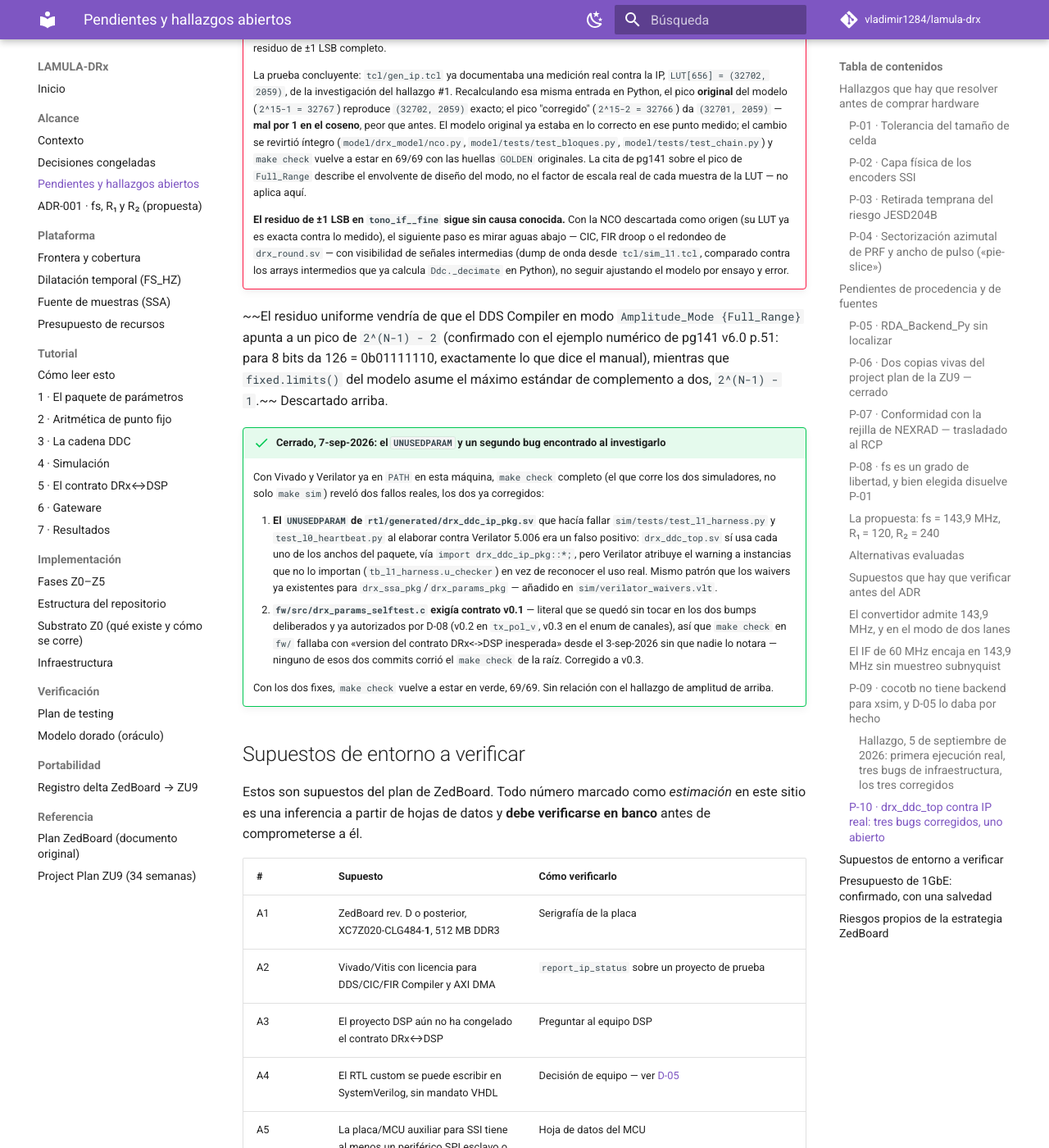
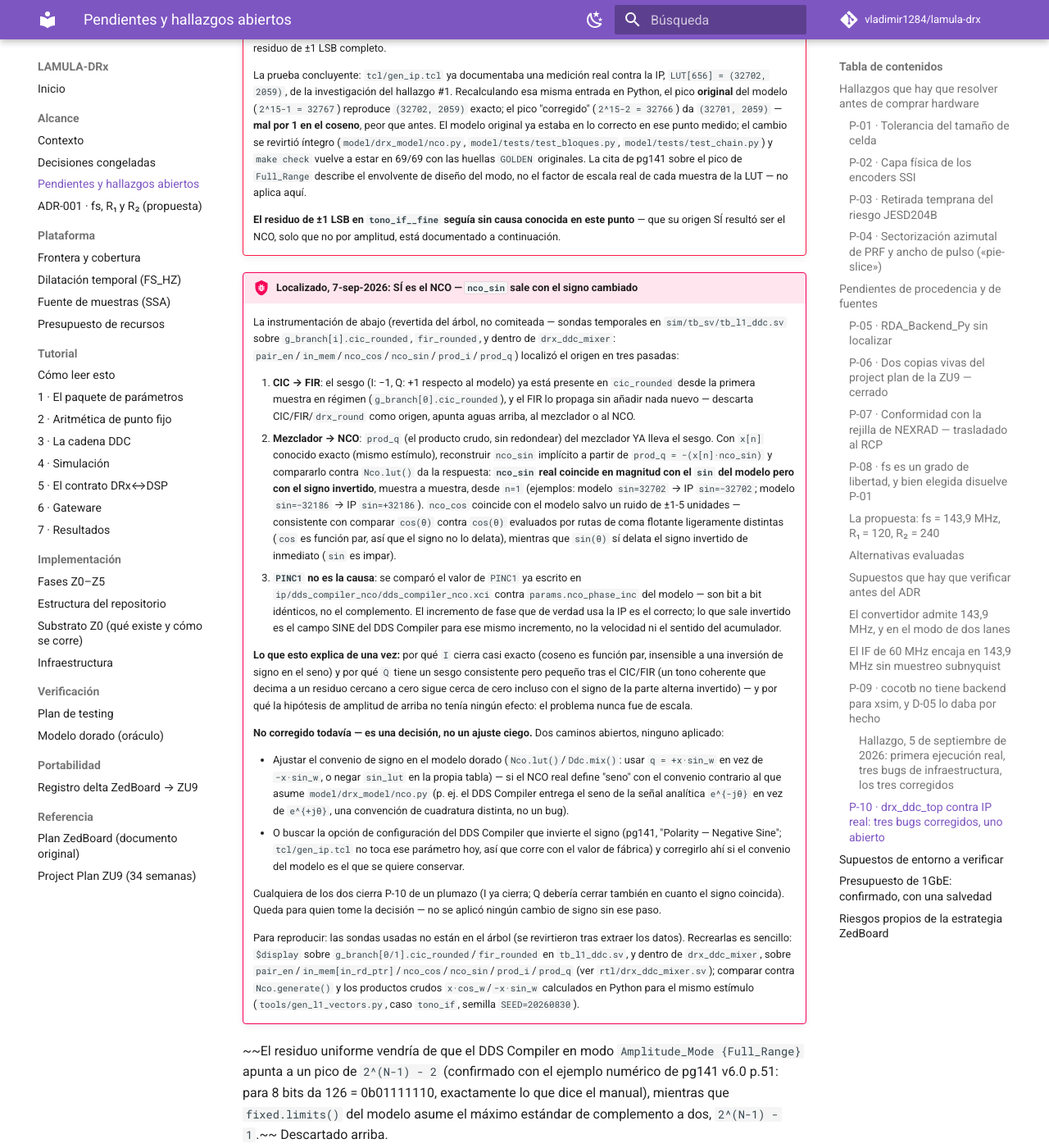
Before and after one commit to vladimir1284/lamula-drx, an MkDocs documentation site: the page built from docs/alcance/pendientes.md, in a window 1280 px wide and 1400 px high, scrolled down 14046 px. Shown: the whole window at 82% size. Built offline with MkDocs 1.6.1 and Material for MkDocs 9.7.7, drawn with Linux system fonts in a browser that asks for light colours; comment, search, counter and statistics services are not loaded; some of the changed text lies outside the part shown.

Commit message:
P-10: localizar el residuo de ±1 LSB — nco_sin sale con el signo invertido
Instrumentación temporal (sondas en tb_l1_ddc.sv sobre cic_rounded,
fir_rounded, y dentro de drx_ddc_mixer sobre pair_en/nco_cos/nco_sin/
prod_i/prod_q, revertida del árbol tras extraer los datos) más tres
corridas de xsim localizaron el sesgo:

- Ya está en cic_rounded desde la primera muestra en régimen; el FIR no
  añade nada -- descarta CIC/FIR/drx_round.
- El producto crudo del mezclador (prod_q) ya lo lleva. Reconstruyendo
  nco_sin implícito desde prod_q = -(x*nco_sin) con el estimulo conocido:
  coincide en magnitud con el sin() del modelo pero con el signo invertido,
  consistente desde n=1. nco_cos coincide (coseno es función par, no
  delata el signo; seno sí).
- PINC1 ya escrito en el XCI coincide bit a bit con params.nco_phase_inc
  del modelo -- no es un problema de incremento de fase, es el campo SINE
  del DDS Compiler.

Explica por qué I cierra casi exacto y por qué la hipótesis de amplitud
del commit anterior no tenía ningún efecto (nunca fue de escala). No se
aplica ningún fix todavía: es una decisión de convenio de signo (ajustar
el modelo, o encontrar la config de "Negative Sine" en el DDS Compiler),
documentada en pendientes.md para quien la tome.

Co-Authored-By: Claude Sonnet 5 <noreply@anthropic.com>

```diff
--- a/docs/alcance/pendientes.md
+++ b/docs/alcance/pendientes.md
@@ -486,8 +486,8 @@ que Z1 escriba `drx_ddc_top`.
 ### P-10 · `drx_ddc_top` contra IP real: tres bugs corregidos, uno abierto { #p-10 }
 
 **Estado:** parcialmente cerrado, 6/7 de septiembre de 2026 · **Dueño:** equipo · **Cierre
-pendiente de** el residuo de ±1 LSB de abajo, causa todavía desconocida (la hipótesis de amplitud
-del 7-sep se probó y se descartó).
+pendiente de** una decisión de convenio de signo — causa ya localizada (`nco_sin` invertido, ver
+abajo), falta decidir si se corrige en el modelo o en la configuración de la IP.
 
 Primera ejecución real de `tcl/gen_ip.tcl` + `tcl/sim_l1.tcl` contra el DDC de un canal
 (`rtl/drx_ddc_top.sv`, `rtl/drx_ddc_mixer.sv`, `rtl/drx_round.sv`, `rtl/drx_saturate.sv`), sobre
@@ -548,11 +548,63 @@ pero el residuo uniforme sigue sin explicación confirmada.
     originales. La cita de pg141 sobre el pico de `Full_Range` describe el envolvente de diseño del
     modo, no el factor de escala real de cada muestra de la LUT — no aplica aquí.
 
-    **El residuo de ±1 LSB en `tono_if__fine` sigue sin causa conocida.** Con la NCO descartada como
-    origen (su LUT ya es exacta contra lo medido), el siguiente paso es mirar aguas abajo — CIC,
-    FIR droop o el redondeo de `drx_round.sv` — con visibilidad de señales intermedias (dump de
-    onda desde `tcl/sim_l1.tcl`, comparado contra los arrays intermedios que ya calcula
-    `Ddc._decimate` en Python), no seguir ajustando el modelo por ensayo y error.
+    **El residuo de ±1 LSB en `tono_if__fine` seguía sin causa conocida en este punto** — que su
+    origen SÍ resultó ser el NCO, solo que no por amplitud, está documentado a continuación.
+
+!!! bug "Localizado, 7-sep-2026: SÍ es el NCO — `nco_sin` sale con el signo cambiado"
+    La instrumentación de abajo (revertida del árbol, no comiteada — sondas temporales en
+    `sim/tb_sv/tb_l1_ddc.sv` sobre `g_branch[i].cic_rounded`, `fir_rounded`, y dentro de
+    `drx_ddc_mixer`: `pair_en`/`in_mem`/`nco_cos`/`nco_sin`/`prod_i`/`prod_q`) localizó el origen
+    en tres pasadas:
+
+    1. **CIC → FIR**: el sesgo (I: −1, Q: +1 respecto al modelo) ya está presente en
+       `cic_rounded` desde la primera muestra en régimen (`g_branch[0].cic_rounded`), y el FIR lo
+       propaga sin añadir nada nuevo — descarta CIC/FIR/`drx_round` como origen, apunta aguas
+       arriba, al mezclador o al NCO.
+    2. **Mezclador → NCO**: `prod_q` (el producto crudo, sin redondear) del mezclador YA lleva el
+       sesgo. Con `x[n]` conocido exacto (mismo estímulo), reconstruir `nco_sin` implícito a partir
+       de `prod_q = −(x[n]·nco_sin)` y compararlo contra `Nco.lut()` da la respuesta: **`nco_sin`
+       real coincide en magnitud con el `sin` del modelo pero con el signo invertido**, muestra a
+       muestra, desde `n=1` (ejemplos: modelo `sin=32702` → IP `sin=−32702`; modelo `sin=−32186` →
+       IP `sin=+32186`). `nco_cos` coincide con el modelo salvo un ruido de ±1-5 unidades —
+       consistente con comparar `cos(θ)` contra `cos(θ)` evaluados por rutas de coma flotante
+       ligeramente distintas (`cos` es función par, así que el signo no lo delata), mientras que
+       `sin(θ)` sí delata el signo invertido de inmediato (`sin` es impar).
+    3. **`PINC1` no es la causa**: se comparó el valor de `PINC1` ya escrito en
+       `ip/dds_compiler_nco/dds_compiler_nco.xci` contra `params.nco_phase_inc` del modelo — son
+       bit a bit idénticos, no el complemento. El incremento de fase que de verdad usa la IP es el
+       correcto; lo que sale invertido es el campo SINE del DDS Compiler para ese mismo incremento,
+       no la velocidad ni el sentido del acumulador.
+
+    **Lo que esto explica de una vez:** por qué `I` cierra casi exacto (coseno es función par,
+    insensible a una inversión de signo en el seno) y por qué `Q` tiene un sesgo consistente pero
+    pequeño tras el CIC/FIR (un tono coherente que decima a un residuo cercano a cero sigue cerca
+    de cero incluso con el signo de la parte alterna invertido) — y por qué la hipótesis de
+    amplitud de arriba no tenía ningún efecto: el problema nunca fue de escala.
+
+    **No corregido todavía — es una decisión, no un ajuste ciego.** Dos caminos abiertos, ninguno
+    aplicado:
+
+    - Ajustar el convenio de signo en el modelo dorado (`Nco.lut()`/`Ddc.mix()`: usar
+      `q = +x·sin_w` en vez de `−x·sin_w`, o negar `sin_lut` en la propia tabla) — si el NCO real
+      define "seno" con el convenio contrario al que asume `model/drx_model/nco.py` (p. ej. el
+      DDS Compiler entrega el seno de la señal analítica `e^{-jθ}` en vez de `e^{+jθ}`, una
+      convención de cuadratura distinta, no un bug).
+    - O buscar la opción de configuración del DDS Compiler que invierte el signo (pg141, "Polarity
+      — Negative Sine"; `tcl/gen_ip.tcl` no toca ese parámetro hoy, así que corre con el valor de
+      fábrica) y corregirlo ahí si el convenio del modelo es el que se quiere conservar.
+
+    Cualquiera de los dos cierra P-10 de un plumazo (I ya cierra; Q debería cerrar también en
+    cuanto el signo coincida). Queda para quien tome la decisión — no se aplicó ningún cambio de
+    signo sin ese paso.
+
+    Para reproducir: las sondas usadas no están en el árbol (se revirtieron tras extraer los
+    datos). Recrearlas es sencillo: `$display` sobre
+    `g_branch[0/1].cic_rounded`/`fir_rounded` en `tb_l1_ddc.sv`, y dentro de `drx_ddc_mixer`,
+    sobre `pair_en`/`in_mem[in_rd_ptr]`/`nco_cos`/`nco_sin`/`prod_i`/`prod_q` (ver
+    `rtl/drx_ddc_mixer.sv`); comparar contra `Nco.generate()` y los productos crudos
+    `x·cos_w`/`−x·sin_w` calculados en Python para el mismo estímulo (`tools/gen_l1_vectors.py`,
+    caso `tono_if`, semilla `SEED=20260830`).
 
 ~~El residuo uniforme vendría de que el DDS Compiler en modo `Amplitude_Mode {Full_Range}` apunta a
 un pico de `2^(N-1) - 2` (confirmado con el ejemplo numérico de pg141 v6.0 p.51: para 8 bits da
```
